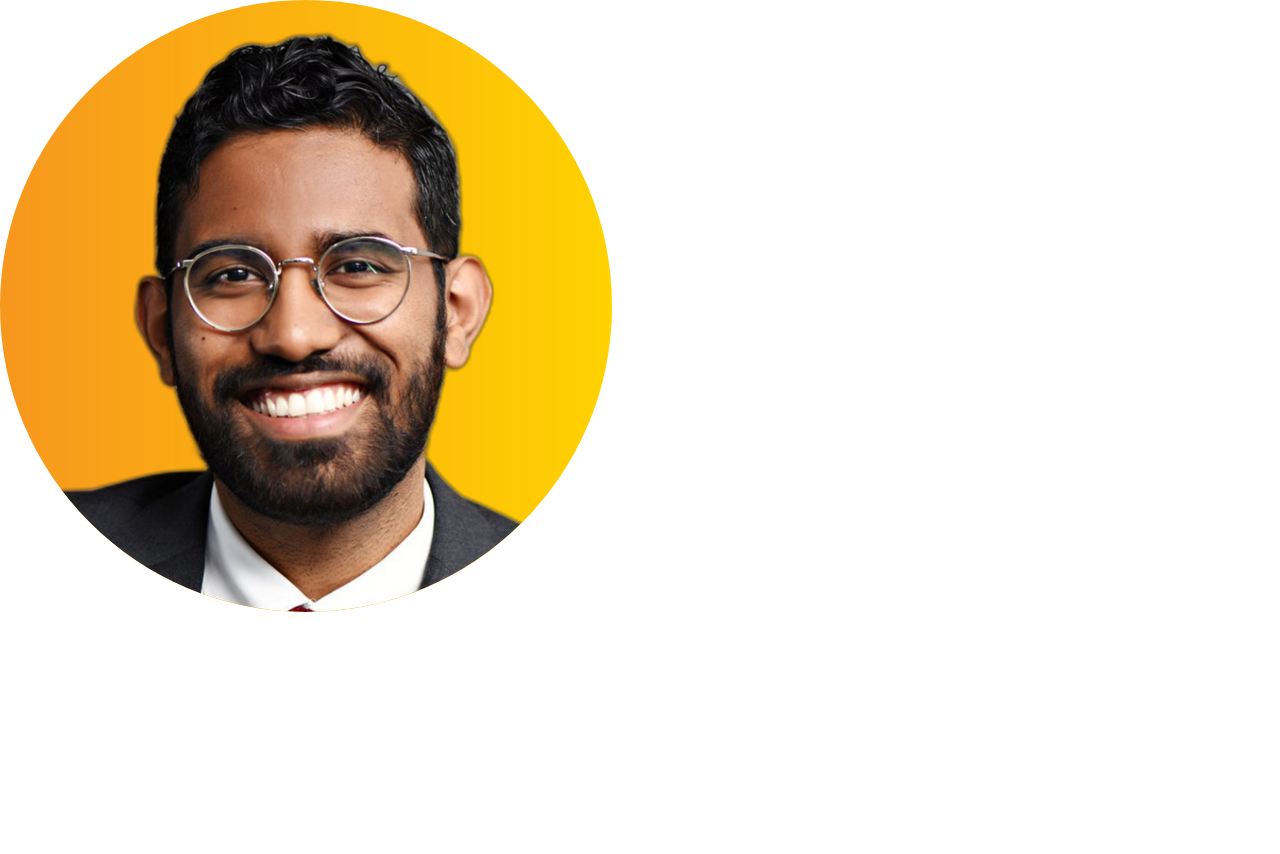
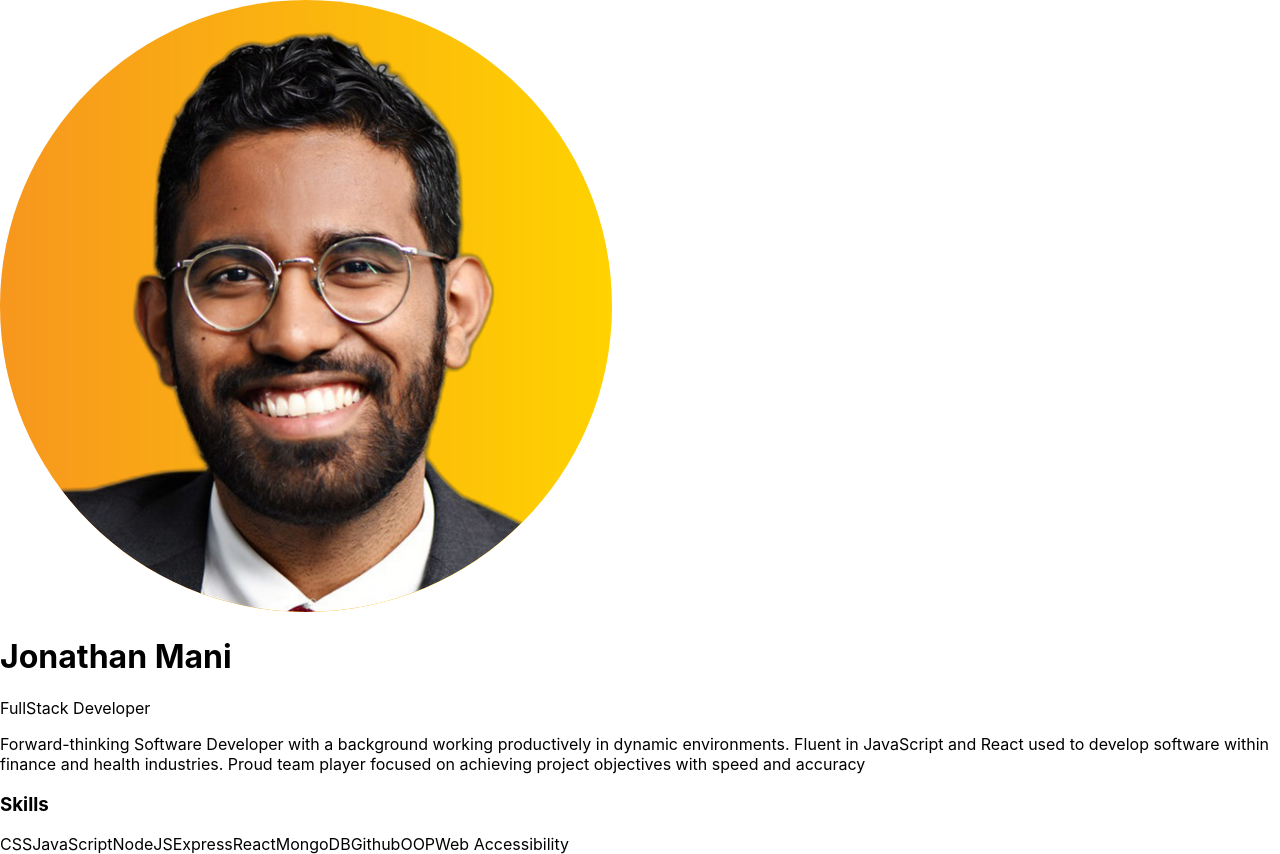
Before and after one commit to jonathanmani/DailyUI, a React (Create React App) app in the folder day006--user_profile/: page / in a window 1280 px wide. Before the commit the page ends 800 px from the top, so only its background shows below. Built offline with nearby package versions, Linux system fonts and the light colour scheme.

Commit message:
finished the SideBanner component

```diff
--- a/day006--user_profile/src/App.js
+++ b/day006--user_profile/src/App.js
@@ -1,13 +1,17 @@
 import "./App.css";
 import "./components/SideBanner";
-//import data from "./data/profile"
+import data from "./data/profile"
 import SideBanner from "./components/SideBanner";
 
 function App() {
-
+    const profileData = data
     return(
         <>
-          <SideBanner />
+          <SideBanner
+            name={profileData.name}
+            role={profileData.role}
+            description={profileData.desc}
+            skills={profileData.skills}/>
         </>
     )
 }
--- a/day006--user_profile/src/components/SideBanner.js
+++ b/day006--user_profile/src/components/SideBanner.js
@@ -1,11 +1,18 @@
 import React from 'react'
 import userImage from "../images/orange3.png"
 
-const SideBanner = () => {
+const SideBanner = ({name, role, description,skills}) => {
+  const skillArray = skills.map(item =>{
+    return <span>{item}</span>
+  })
   return (
     <>
       <img src={userImage} alt="profilephotoHello" />
-      <span></span>
+      <h1>{name}</h1>
+      <span>{role}</span>
+      <p>{description}</p>
+      <h3>Skills</h3>
+      <div>{skillArray}</div>
     </>
 
   )
```
